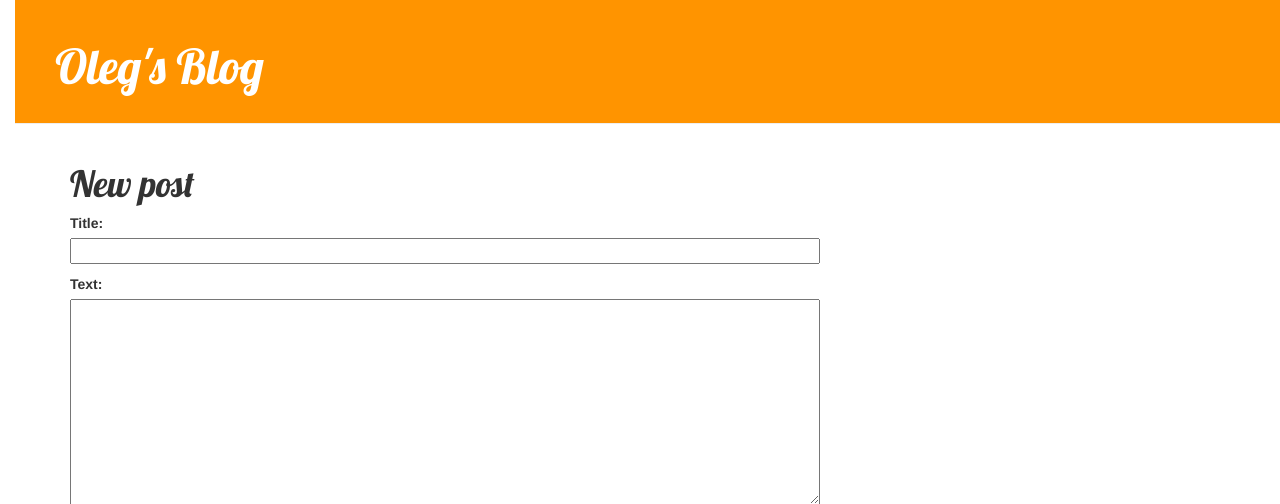
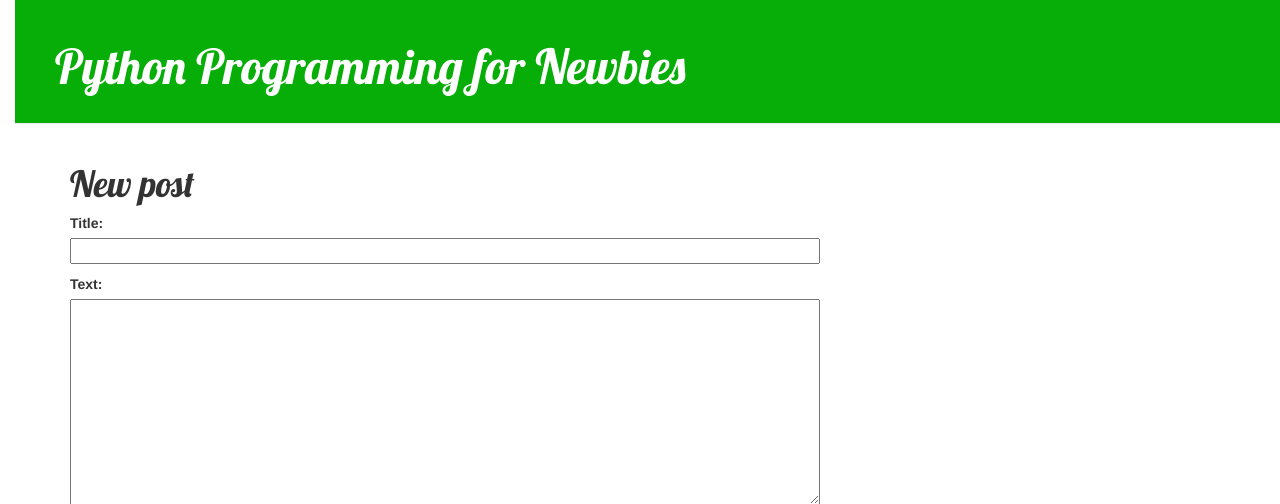
Before and after one commit to oleg104/my-first-blog, a Django app: page /post/new/ in a window 1280 px wide. Shown: the top 504 px of the page. Run offline with Django 3.2, Linux system fonts and the light colour scheme; some libraries are stand-ins or nearby versions.

Commit message:
Truncate post by truncatewords:30

```diff
--- a/blog/static/css/blog.css
+++ b/blog/static/css/blog.css
@@ -7,7 +7,7 @@ body	{
 }
 
 .page-header	{
-		background-color:   #ff9400;
+		background-color:   #08ae08;
 		margin-top: 0;
 		padding:    20px    20px    20px    40px;
 }
--- a/blog/templates/blog/base.html
+++ b/blog/templates/blog/base.html
@@ -1,7 +1,7 @@
 {%  load    staticfiles	%}
 <html>
     <head>
-	<title>Oleg's blog</title>
+	<title>Python Programming for Newbies</title>
 	<link	rel="stylesheet"    href="//maxcdn.bootstrapcdn.com/bootstrap/3.2.0/css/bootstrap.min.css">
 	<link	rel="stylesheet"    href="//maxcdn.bootstrapcdn.com/bootstrap/3.2.0/css/bootstrap-theme.min.css">
 	<link	rel="stylesheet"    href="{%	static	'css/blog.css'	%}">
@@ -13,7 +13,7 @@
 	    {%	if  user.is_authenticated   %}
 		<a	href="{%    url	'post_new'  %}"	class="top-menu"><span	class="glyphicon    glyphicon-plus"></span></a>
 	    {%	endif	%}
-	    <h1><a	href="/">Oleg's Blog</a></h1>
+	    <h1><a	href="/">Python Programming for Newbies</a></h1>
 	</div>
 
 	<div	class="content	container">
--- a/blog/templates/blog/post_list.html
+++ b/blog/templates/blog/post_list.html
@@ -8,7 +8,7 @@
 		</div>
 
 		<h1><a href="{%	url 'post_detail'   pk=post.pk	%}"> {{ post.title }} </a></h1>
-		<p>{{ post.text|linebreaks }} </p>
+		<p>{{ post.text|linebreaks|truncatewords:30 }} </p>
 	    </div>
 	{% endfor %}
 {% endblock %}
```
